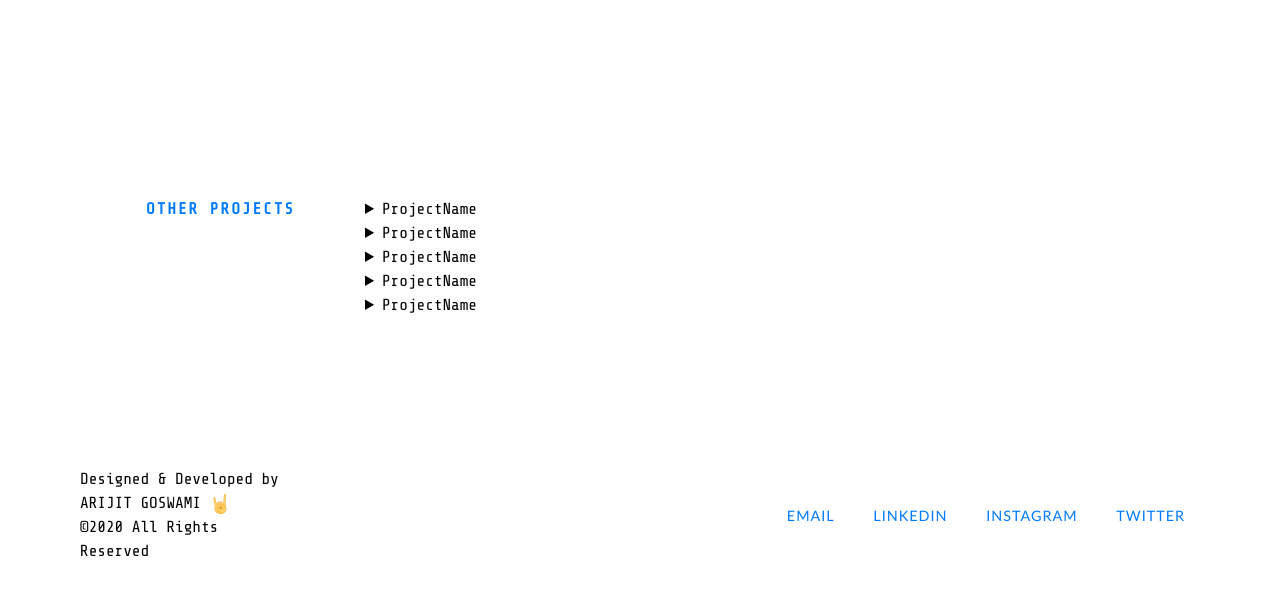
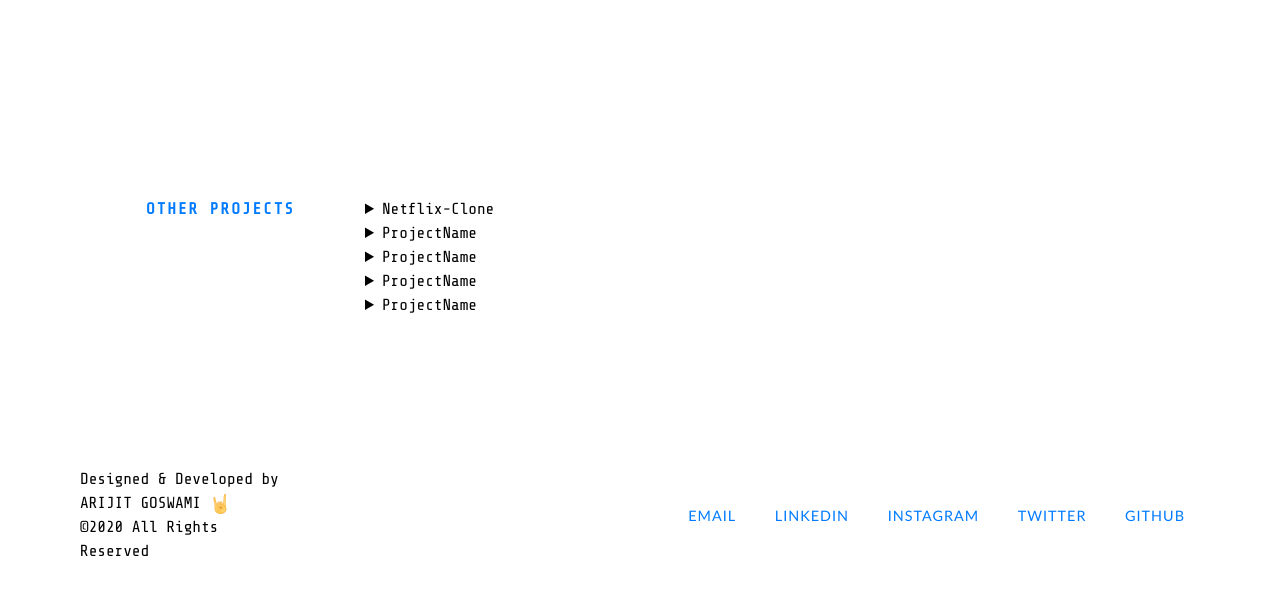
Before and after one commit to Arijit1000/portfolio, a plain HTML site: page index.html in a window 1280 px wide. Shown: the part 2771-3366 px from the top of the page. Drawn offline with nearby package versions, Linux system fonts and the light colour scheme.

Commit message:
Update index.html

```diff
--- a/index.html
+++ b/index.html
@@ -294,17 +294,16 @@
 			<div class="section_content">
 
 				<details>
-					<summary>ProjectName</summary>
+					<summary>Netflix-Clone</summary>
 					<div class="project">
-						<p>short description.</p>
+						<p>This is a clone of Netflix Website</p>
 						<div class="project_used">
-							<span class="project_used_item">PHP</span>
+							<span class="project_used_item">HTML</span>
+							<span class="project_used_item">CSS</span>
 							<span class="project_used_item">JAVASCRIPT</span>
-							<span class="project_used_item">CSS</span>
-							<span class="project_used_item">HTML</span>
 						</div>
 						<div class="project_links">
-							<a href="#" target="_blank">
+							<a href="https://arijit1000.github.io/netflix-clone/" target="_blank">
 								<img src="images/" alt="image">
 							</a>
 							<a href="#" target="_blank">
@@ -420,6 +419,13 @@
 				<img src="images/twitter.svg" alt="twitter">
 			</a>
 
+			<a href="https://github.com/Arijit1000" target="_blank" title="github">
+				<span class="text">
+					github
+				</span>
+				<img src="images/github.svg" alt="github">
+			</a>
+
 
 		</div>
  	</footer>
```
